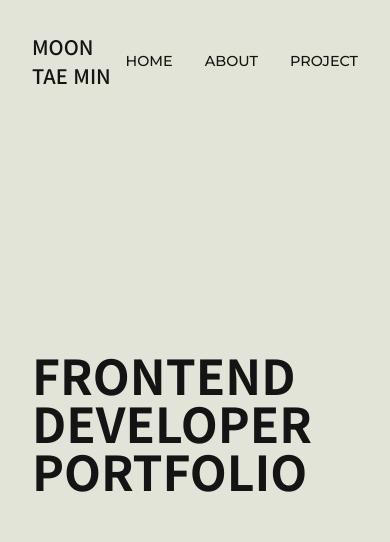
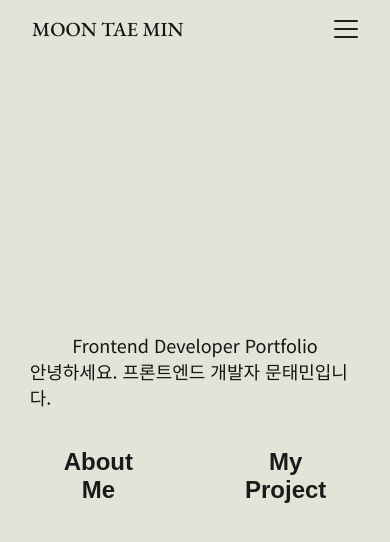
Before and after one commit to mtm-git1018/mtmportfolio, a Next.js app: page / in a window 390 px wide. Shown: the top 542 px of the page. Built offline with nearby package versions, Linux system fonts and the light colour scheme.

Commit message:
메인페이지 밑 햄버거메뉴 반응형

```diff
--- /dev/null
+++ b/app/components/TimeLine.tsx
@@ -0,0 +1,32 @@
+import S from '@/app/style/timeline.module.css'
+import Link from 'next/link';
+
+function TimeLine() {
+  return (
+    <section>
+      <div className={S.timeLineWrap}>
+        <div className={S.heroTitle}>
+          <p>Frontend Developer Portfolio</p>
+          <p>안녕하세요. 프론트엔드 개발자 문태민입니다.</p>
+        </div>
+        <div className={S.btnWrap}>
+          <div className={S.btn}>
+            <Link href="/about">
+              <button type="button" className={S.button}>
+                About Me
+              </button>
+            </Link>
+          </div>
+          <div className={S.btn}>
+            <Link href="/project">
+              <button type="button" className={S.button}>
+                My Project
+              </button>
+            </Link>
+          </div>
+        </div>
+      </div>
+    </section>
+  );
+}
+export default TimeLine
--- a/app/components/Nav.tsx
+++ b/app/components/home/Nav.tsx
@@ -2,6 +2,7 @@
 
 import Link from "next/link"
 import { useEffect, useState } from "react"
+import NavBtn from "./NavBtn";
 
 
 function Nav() {
@@ -21,20 +22,18 @@ function Nav() {
     window.addEventListener('scroll', handleScroll)
 
     return () => {
-      window.removeEventListener('scroll',handleScroll)
+     window.removeEventListener('scroll',handleScroll)
     }
   }, [scroll])
+
+
 
   return (
     <nav className={ isScroll ? 'navBlur':" "}>
       <div className="nav-logo">
         <Link href='/'>Moon Tae Min</Link>
       </div>
-      <div className="nav-links">
-        <Link href='/'>Home</Link>
-        <Link href='/about'>About</Link>
-        <Link href='/project'>Project</Link>
-      </div>
+        <NavBtn/>
     </nav>
   )
 }
--- /dev/null
+++ b/app/components/home/NavBtn.tsx
@@ -0,0 +1,35 @@
+import Link from "next/link";
+import { useState } from "react";
+import Overlay from "./Overlay";
+import S from './nav.module.css'
+
+
+function NavBtn() {
+
+const [isClick,setIsClick] = useState(false)
+
+  return (
+    <>
+      <button
+        type="button"
+        aria-label="메뉴 열기"
+        aria-expanded={isClick}
+        className={`${S.hamburger} ${isClick ? S.active: ""}`}
+        onClick={() => setIsClick(!isClick)}
+      >
+        <span></span>
+        <span></span>
+        <span></span>
+      </button>
+
+      <Overlay isClick={isClick} setIsClick={setIsClick } />
+
+      <div className={S.navLinks}>
+        <Link href="/">Home</Link>
+        <Link href="/about">About</Link>
+        <Link href="/project">Project</Link>
+      </div>
+    </>
+  );
+}
+export default NavBtn
--- /dev/null
+++ b/app/components/home/Overlay.tsx
@@ -0,0 +1,40 @@
+import Link from "next/link";
+import S from './nav.module.css'
+import { Dispatch, SetStateAction, useEffect } from "react";
+import { usePathname } from "next/navigation";
+
+
+
+function Overlay({
+  isClick,
+  setIsClick,
+}: {
+  isClick: boolean;
+  setIsClick: Dispatch<SetStateAction<boolean>>;
+  }) {
+
+  const pathname = usePathname()
+  useEffect(() => {
+    setIsClick(false)
+  }, [pathname]);
+
+
+  return (
+    <div className={`${S.overlay} ${isClick ? S.active : ""}`}>
+      <div className={S.mobileMenu}>
+        <div className={S.mobileItem}>
+          <Link href="/" className={`${S.mobileItem} ${S.active}`}>
+            HOME
+          </Link>
+        </div>
+        <div className={S.mobileItem}>
+          <Link href="/about">ABOUT</Link>
+        </div>
+        <div className={S.mobileItem}>
+          <Link href="/project">PROJECT</Link>
+        </div>
+      </div>
+    </div>
+  );
+}
+export default Overlay
--- /dev/null
+++ b/app/components/home/nav.module.css
@@ -0,0 +1,119 @@
+
+.hamburger{
+  flex-direction: column;
+  gap: 6px;
+  cursor: pointer;
+  z-index: 9;
+
+  span{
+    height: 2px;
+    width: 24px;
+    background-color: #222;
+    transition: 0.3s;
+    border-radius: 2px;
+  }
+}
+
+.hamburger.active span:first-child {
+  transform: rotate(45deg) translate(6px, 5px);
+  background-color: #fff;
+}
+.hamburger.active span:nth-child(2) {
+ opacity: 0;
+}
+.hamburger.active span:last-child {
+  transform: rotate(-45deg) translate(6px, -5px);
+  background-color: #fff;
+}
+
+
+.navLinks{
+  display: flex;
+  gap: 2rem;
+}
+
+.overlay{
+  position: fixed;
+  top: 0;
+  left: 0;
+  width: 100vw;
+  height: 100svh;
+  display: flex;
+  opacity: 0;
+  background: var(--color-prime);
+  /* clip-path: polygon(0 0,100% 0, 100% 0, 0 0); */
+  will-change: transform;
+  pointer-events: none;
+  transition: 0.3s;
+}
+
+.overlay.active{
+  opacity: 100;
+  pointer-events: all;
+}
+
+.mobileMenu{
+  position: fixed;
+  top: 0;
+  left: 0;
+  width: 100vw;
+  height: 100svh;
+  display: flex;
+  gap: 2em;
+  flex-direction: column;
+  justify-content: center;
+  align-items: center;
+}
+
+.mobileItem{
+  display: flex;
+  cursor: pointer;
+  /* clip-path: polygon(0 0,100% 0, 100% 100%, 0 100%); */
+  }
+
+.mobileItem a {
+  position: relative;
+  text-align: center;
+  font-family: var(--font-serif);
+  font-size: 15vw;
+  line-height: 80%;
+  will-change: transform;
+  transition:letter-spacing 0.3s;
+  color:#e3e4d8;
+}
+
+.mobileItem a:hover{
+  letter-spacing: 0.075em;
+}
+
+.mobileItem.active::after {
+  content: "";
+  position: absolute;
+  top: 60%;
+  left: 0;
+  transform: translateY(-50%);
+  background: #a3e4d8;
+  width: 0%;
+  height: 12px;
+}
+
+
+@media (max-width:768px) {
+  .hamburger{
+    display: none;
+  }
+
+  .navLinks{
+    display: flex;
+  }
+}
+
+@media (max-width:767px) {
+  .navLinks{
+    display: none;
+  }
+
+  .hamburger{
+    display: flex;
+  }
+}
--- a/app/layout.tsx
+++ b/app/layout.tsx
@@ -1,6 +1,6 @@
 import type { Metadata } from "next";
 import "@/app/style/globals.css";
-import Nav from "./components/Nav";
+import Nav from "./components/home/Nav";
 import PageTransition from "./components/PageTransition";
 
 
--- a/app/page.tsx
+++ b/app/page.tsx
@@ -1,11 +1,13 @@
-
+import TimeLine from './components/TimeLine';
 
 export default function Home() {
-  return <>
-    <div className="container">
-      <div className="page-header">
-        <h1>FrontEnd Developer Portfolio</h1>
+  return (
+    <>
+      <div className="container">
+        <div className="page-header">
+          <TimeLine/>
+        </div>
       </div>
-    </div>
-  </>
+    </>
+  );
 }
--- a/app/style/globals.css
+++ b/app/style/globals.css
@@ -1,7 +1,12 @@
 @import url('https://fonts.googleapis.com/css2?family=Noto+Sans+KR:wght@100..900&display=swap');
-@import url('https://fonts.googleapis.com/css2?family=Montserrat:ital,wght@0,100..900;1,100..900&display=swap');
+@import url('https://fonts.googleapis.com/css2?family=EB+Garamond:ital,wght@0,400..800;1,400..800&display=swap');
 
 
+
+:root{
+  --font-serif:  "EB Garamond", serif;
+  --color-prime : #141414;
+}
 
 *{
   margin: 0;
@@ -11,7 +16,13 @@
 
 body{
   font-family:"Noto Sans KR", sans-serif;
-  color:#141414;
+  color:var(--color-prime)
+}
+
+button{
+  outline: none;
+  border:none;
+  background: none;
 }
 
 img{
@@ -34,7 +45,7 @@ h1{
 a{
   text-decoration: none;
   text-transform: uppercase;
-  color:#141414;
+  color:var(--color-prime);
   font-family: "Montserrat", sans-serif;
   font-size: 0.9rem;
   font-weight: 500;
@@ -45,11 +56,10 @@ a:hover{
   opacity: 0.8;
 }
 
-
 nav{
   position: fixed;
   width: 100vw;
-  padding: 2rem;
+  padding: 1rem 2rem;
   display: flex;
   justify-content: space-between;
   align-items: center;
@@ -62,7 +72,7 @@ nav{
 }
 
 .nav-logo a{
-  font-family:"Noto Sans KR", sans-serif;
+  font-family: var(--font-serif);
   font-size: 1.25rem;
   transition: all 0.3s;
 }
@@ -72,10 +82,6 @@ nav{
   opacity: 0.8;
 }
 
-.nav-links{
-  display: flex;
-  gap: 2rem;
-}
 
 .container{
   position: relative;
@@ -103,9 +109,6 @@ nav{
   gap: 2rem;
 }
 
-.about img{
-  aspect-ratio: 5/7;
-}
 
 .transition-overlay .block {
   flex: 1;
@@ -114,6 +117,7 @@ nav{
   transform: scaleX(0);
   transform-origin: left;
 }
+
 /* PageTransition 스타일 */
 
 .transition-overlay {
@@ -124,7 +128,7 @@ nav{
   height: 100%;
   display: flex;
   pointer-events: none;
-  z-index: 9998;
+  z-index: 9;
 }
 
 .transition-overlay .block {
@@ -160,6 +164,9 @@ nav{
   width: 160px;
   height: 160px;
 }
+
+
+
 @media (max-width:1000px) {
   h1{
     font-size: 3rem;
--- /dev/null
+++ b/app/style/timeline.module.css
@@ -0,0 +1,99 @@
+.title{
+  font-size: 72px;
+  color: #1a1a1a;
+}
+
+.timeLineWrap{
+  display: flex;
+  flex-direction: column;
+  align-items: center;
+}
+
+.heroTitle{
+  display: flex;
+  flex-direction: column;
+  align-items: center;
+  font-size: 24px;
+  padding: 4rem;
+}
+
+.icons{
+  display: flex;
+  gap:12px;
+  align-items: center;
+}
+
+.links{
+  display: flex;
+  justify-content: center;
+  gap:12px
+}
+
+.btnWrap{
+  display: flex;
+  align-items: center;
+  gap: 2rem;
+}
+
+.btn{
+  font-size: 48px;
+  outline: none;
+  border: none;
+  padding: 1rem 2rem;
+  border-radius: 12px;
+  background-color: transparent;
+  cursor: pointer;
+}
+
+.button{
+  position: relative;
+  background: none;
+  outline: none;
+  border:none;
+  font-size: 36px;
+  font-weight: 700;
+  color: #1a1a1a;
+  padding: 0.25em 0.75em;
+  cursor: pointer;
+  overflow: hidden;
+  transition: 0.3s;
+  z-index: 100;
+}
+
+.button:after{
+  content:"";
+  position: absolute;
+  top: 0;
+  left: 0;
+  width: 0%;
+  height: 100%;
+  background-color: #1a1a1a;
+  z-index: -1;
+  transition: 0.3s;
+}
+
+.button:hover{
+  color:#e3e4d8;
+}
+
+.button:hover::after{
+  width: 100%;
+}
+
+@media (max-width:768px) {
+
+  .heroTitle{
+    font-size: 18px;
+    padding: 1rem;
+  }
+
+  .btnWrap{
+    gap: 12px;
+  }
+
+  .button{
+    font-size: 24px;
+    white-space: no-wrap;
+  }
+
+}
```
